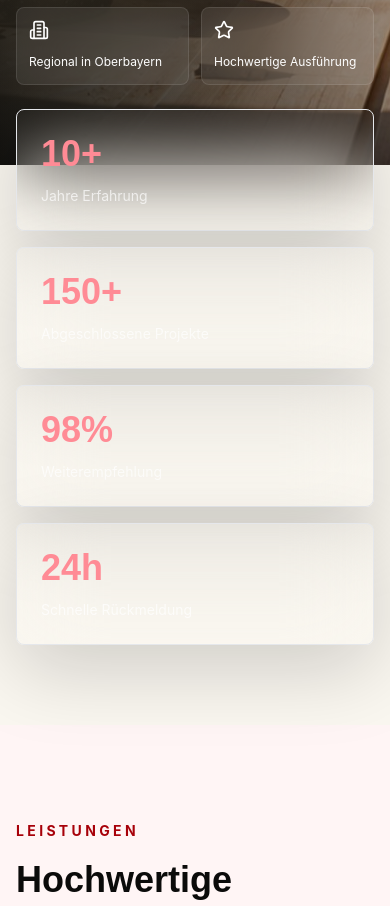
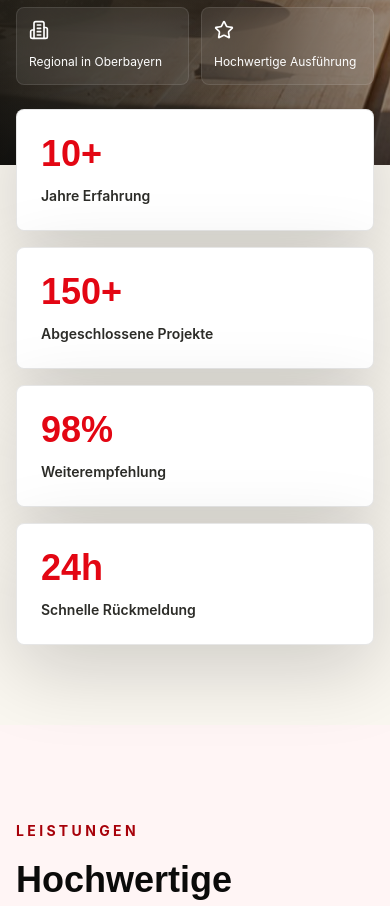
Before and after one commit to harishrvicfit-alt/lbl-bau, a Next.js app: page / in a window 390 px wide. Shown: the part 845-1751 px from the top of the page. Built offline with nearby package versions, Linux system fonts and the light colour scheme.

Commit message:
fix: improve mobile stats contrast

```diff
--- a/sections/stats.tsx
+++ b/sections/stats.tsx
@@ -18,12 +18,23 @@ export function StatsSection() {
             viewport={{ once: true }}
             transition={{ duration: 0.6, delay: index * 0.08 }}
           >
-            <Card className="group border-white/18 bg-anthracite-950/82 text-white transition duration-300 hover:-translate-y-1 hover:shadow-glow">
+            <Card
+              className="group border-anthracite-950/10 bg-white text-anthracite-950 shadow-[0_18px_60px_rgba(23,23,23,0.08)] transition duration-300 hover:-translate-y-1 hover:border-sand-500/40 hover:shadow-glow"
+              style={{ backgroundColor: "#ffffff", color: "#171717" }}
+            >
               <CardContent>
-                <p className="font-display text-4xl font-black text-sand-300">
+                <p
+                  className="font-display text-4xl font-black text-sand-500"
+                  style={{ color: "#e30613" }}
+                >
                   <Counter value={stat.value} suffix={stat.suffix} />
                 </p>
-                <p className="mt-3 text-sm text-white/70">{stat.label}</p>
+                <p
+                  className="mt-3 text-sm font-semibold text-anthracite-800"
+                  style={{ color: "#2c2c28" }}
+                >
+                  {stat.label}
+                </p>
               </CardContent>
             </Card>
           </motion.div>
```
